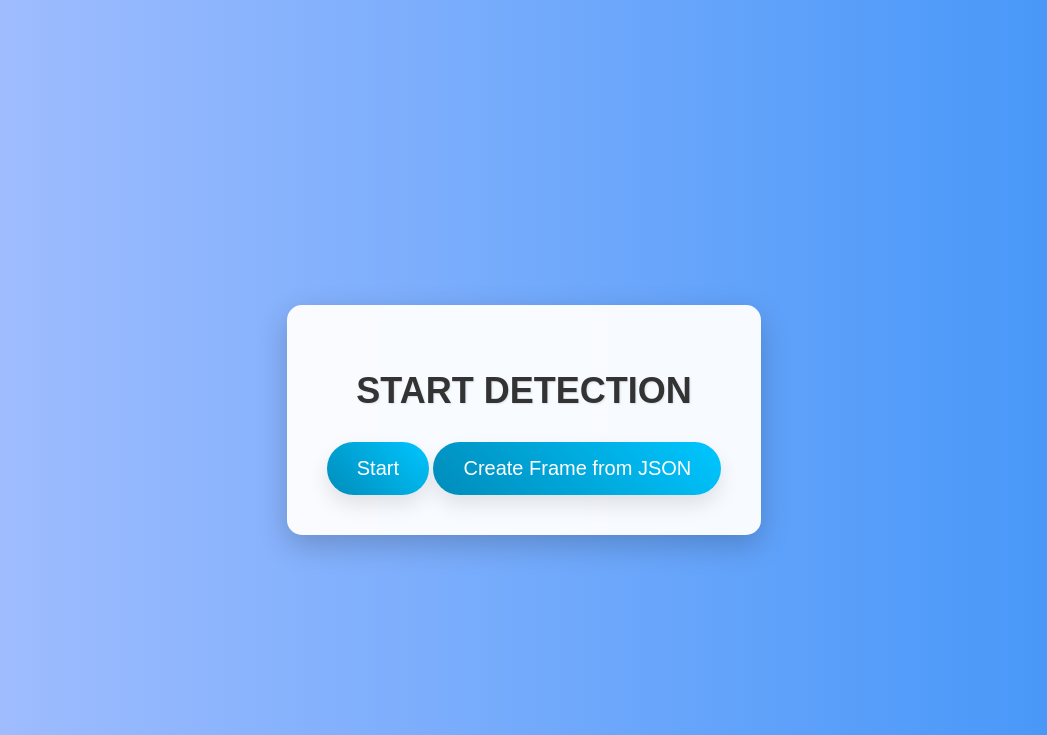
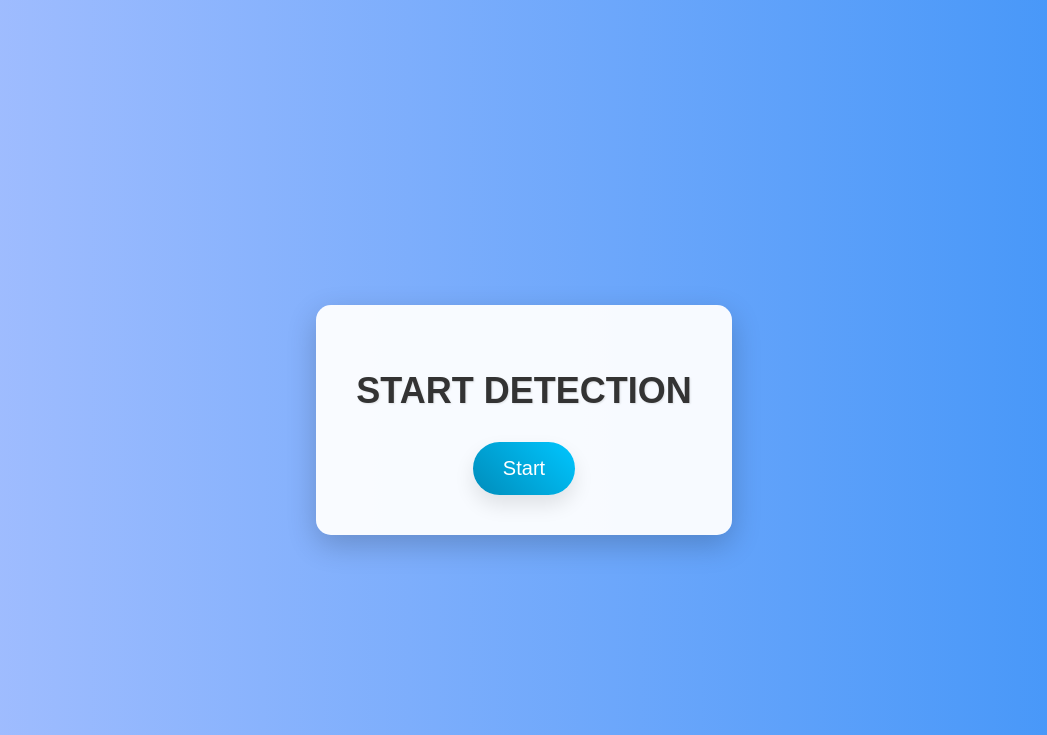
Before and after one commit to Graduation-project-25/UXPert, a Flask app: template project/frontend/templates/ui.html in a window 1280 px wide. Shown: the top 735 px of the page, without its empty margins (116-1163 px from the left). Run offline with Flask 3, Linux system fonts and the light colour scheme; the template is opened without the code that fills it, so the values that code supplies are empty; parts of the project's set-up code (start-up, migrations or seed data) failed here and were passed over.

Commit message:
Modifications trial (Not Finished for now)

```diff
--- a/project/app.py
+++ b/project/app.py
@@ -8,9 +8,9 @@ app = Flask(__name__, static_folder = "frontend/static", template_folder="fronte
 CORS(app, resources={r"/*": {"origins": "*"}})
 
 # Objects
-suggestions = Suggestions()
-suggestions.generate_suggestions()
-feedback = Feedback()
+# suggestions = Suggestions()
+# suggestions.generate_suggestions()
+# feedback = Feedback()
 
 
 # Register routes
--- a/project/frontend/templates/ui.html
+++ b/project/frontend/templates/ui.html
@@ -24,7 +24,6 @@
     <div id="initial-screen" style="display: none;">
         <h1>Start Detection</h1>
         <button id="start">Start</button>
-        <button id="create-frame-from-json">Create Frame from JSON</button>
     </div>
 
     <!-- Processing Screen -->
@@ -74,12 +73,5 @@
         <button id="back-to-feedback-from-mods" class="button">Back to Feedback</button>
     </div>
 
-    <script>
-        // Existing script logic from script.js (loaded via defer) is preserved
-        // Add handler for the new button
-        document.getElementById('create-frame-from-json')?.addEventListener('click', () => {
-            parent.postMessage({ pluginMessage: { type: 'create-frame-from-json' } }, '*');
-        });
-    </script>
 </body>
 </html>
```
